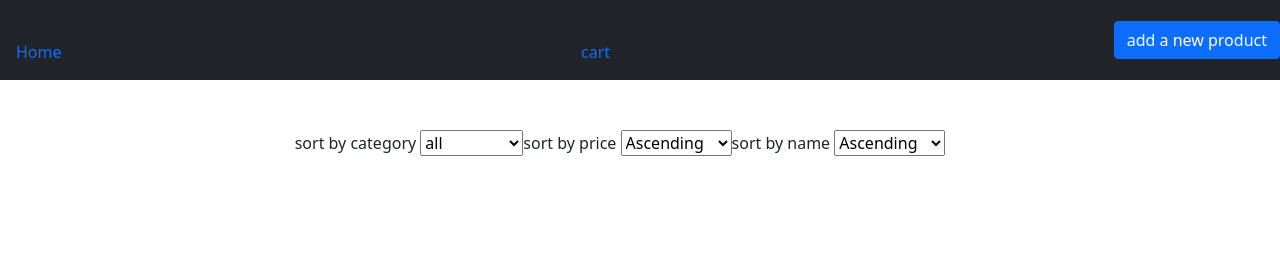
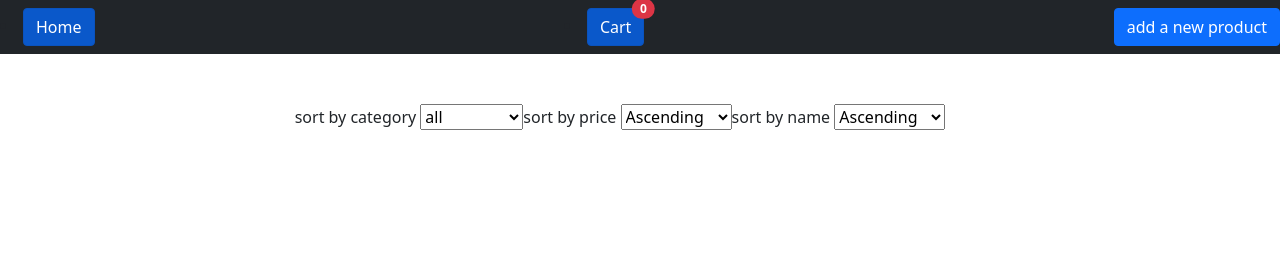
Before and after one commit to CebisaE/pos-project, a plain HTML site: page index.html in a window 1280 px wide. Shown: the top 255 px of the page. Drawn offline with nearby package versions, Linux system fonts and the light colour scheme.

Commit message:
styledthenavbar

```diff
--- a/index.html
+++ b/index.html
@@ -12,10 +12,19 @@
 <body>
     <nav class="navbar navbar-dark bg-dark">
         <li class="nav-item">
-            <a class="nav-link active" aria-current="page" href="./index.html">Home</a>
+            <a class="btn btn-primary active" aria-current="page" href="./index.html">Home</a>
           </li>
           <li class="nav-item">
-            <a class="nav-link" href=".//cart.html">cart</a>
+            <a
+              class="btn btn-primary active position-relative"
+              href=".//cart.html"
+              >Cart
+
+              <span
+                id="badge"
+                class="position-absolute top-0 start-100 translate-middle badge rounded-pill bg-danger"
+              ></span
+            ></a>
           </li>
         <button type="button" class="btn btn-primary" data-bs-toggle="modal" data-bs-target="#exampleModal">
             add a new product
--- a/script.js
+++ b/script.js
@@ -156,6 +156,12 @@ function updateProducts(i) {
     }
 
   }
+  showCartBadge();
+
+    //  cart badge //
+    function showCartBadge() {
+      document.querySelector("#badge").innerHTML = cart ? cart.length : "";
+    }
   //  sort by category //
    function categorysort(){
      let category =document.querySelector("#categorysort").value;
```
Also changed, not shown: cart.html (+1 -1 lines).
